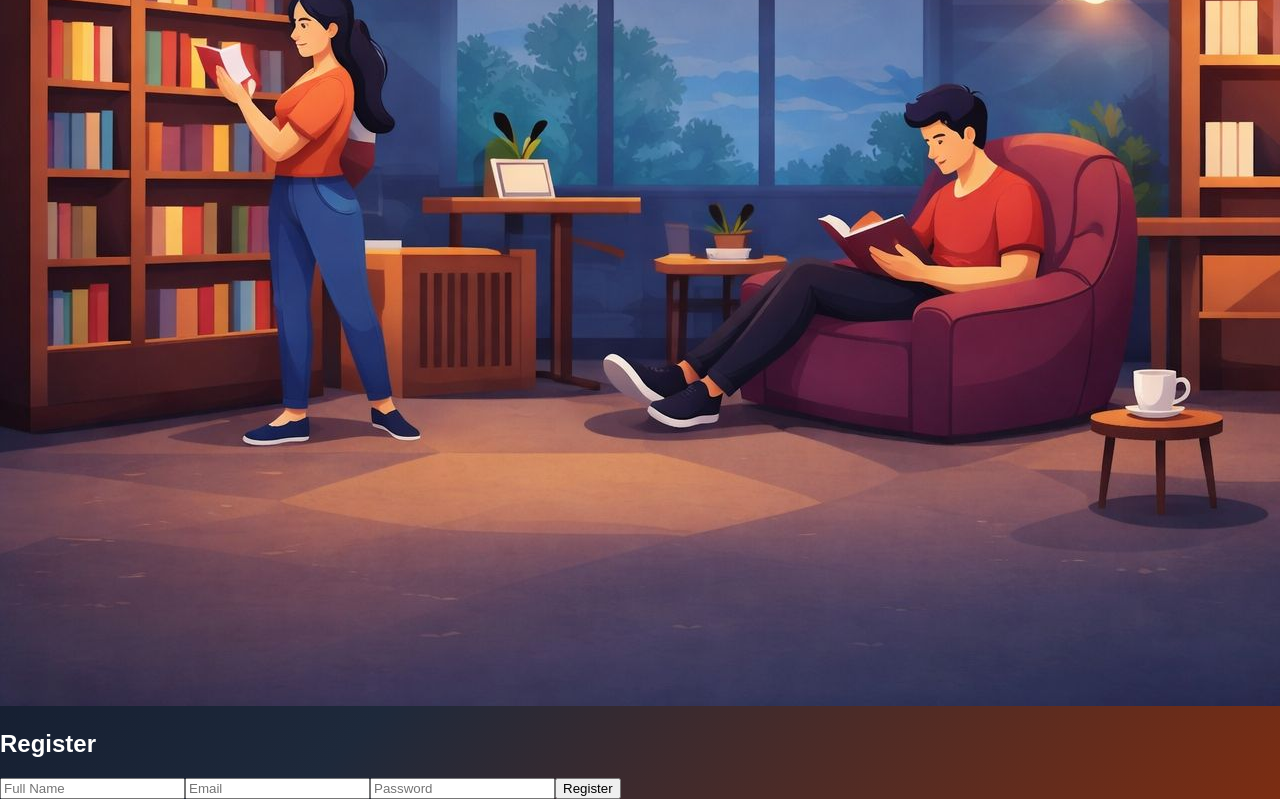
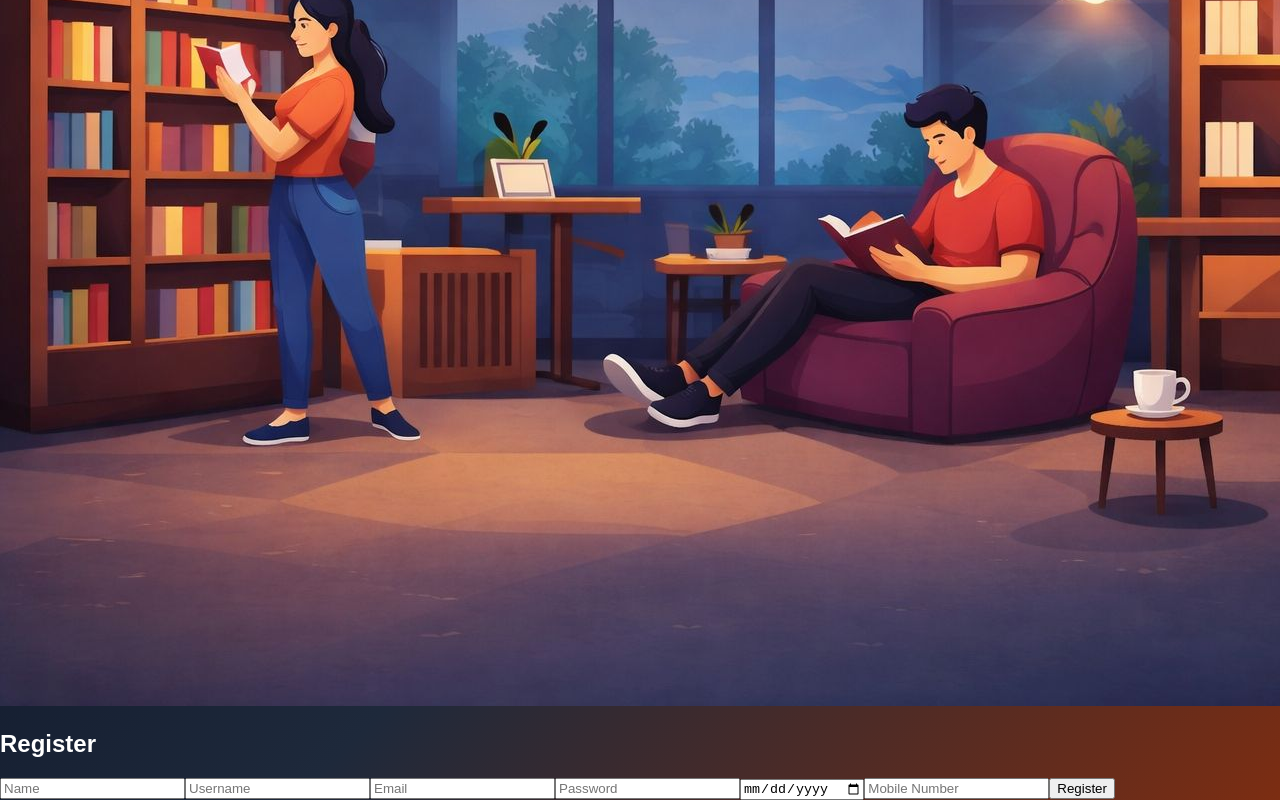
Before and after one commit to naagarSaloni/libraryManagement-, a React app in the folder frontend/: page /register in a window 1280 px wide. Shown: the part 389-1189 px from the top of the page. Built offline with nearby package versions, Linux system fonts and the light colour scheme; the HTML template or start-up script is replaced by a standard one.

Commit message:
Update Register.jsx

```diff
--- a/frontend/src/pages/Register.jsx
+++ b/frontend/src/pages/Register.jsx
@@ -1,29 +1,80 @@
-import './Auth.css'
-import Navbar from '../components/Navbar'
-import bgImage from '../assets/library.jpg'
+  import { useState } from "react";
+import "./Auth.css";
+import Navbar from "../components/Navbar";
+import bgImage from "../assets/library.jpg";
 
 function Register() {
+  const [dob, setDob] = useState("");
+  const [mobile, setMobile] = useState("");
+
+  const handleSubmit = (e) => {
+    e.preventDefault();
+
+    const birthDate = new Date(dob);
+    const today = new Date();
+
+    let age = today.getFullYear() - birthDate.getFullYear();
+    const monthDiff = today.getMonth() - birthDate.getMonth();
+
+    if (
+      monthDiff < 0 ||
+      (monthDiff === 0 && today.getDate() < birthDate.getDate())
+    ) {
+      age--;
+    }
+
+    if (age <= 15) {
+      alert("Age must be greater than 15");
+      return;
+    }
+
+    if (!/^\d{10}$/.test(mobile)) {
+      alert("Enter valid 10-digit mobile number");
+      return;
+    }
+
+    alert("Form submitted successfully");
+  };
+
   return (
     <>
       <Navbar />
 
       <div className="auth-container">
-        <img src={bgImage} className="auth-bg" />
+        <img src={bgImage} className="auth-bg" alt="Library" />
 
         <div className="auth-overlay">
           <div className="auth-card">
             <h2>Register</h2>
 
-            <input type="text" placeholder="Full Name" />
-            <input type="email" placeholder="Email" />
-            <input type="password" placeholder="Password" />
+            <form onSubmit={handleSubmit} className="auth-form">
+              <input type="text" placeholder="Name" required />
+              <input type="text" placeholder="Username" required />
+              <input type="email" placeholder="Email" required />
+              <input type="password" placeholder="Password" required />
 
-            <button>Register</button>
+              <input
+                type="date"
+                value={dob}
+                onChange={(e) => setDob(e.target.value)}
+                required
+              />
+
+              <input
+                type="tel"
+                placeholder="Mobile Number"
+                value={mobile}
+                onChange={(e) => setMobile(e.target.value)}
+                required
+              />
+
+              <button type="submit">Register</button>
+            </form>
           </div>
         </div>
       </div>
     </>
-  )
+  );
 }
 
-export default Register
+export default Register;
```
